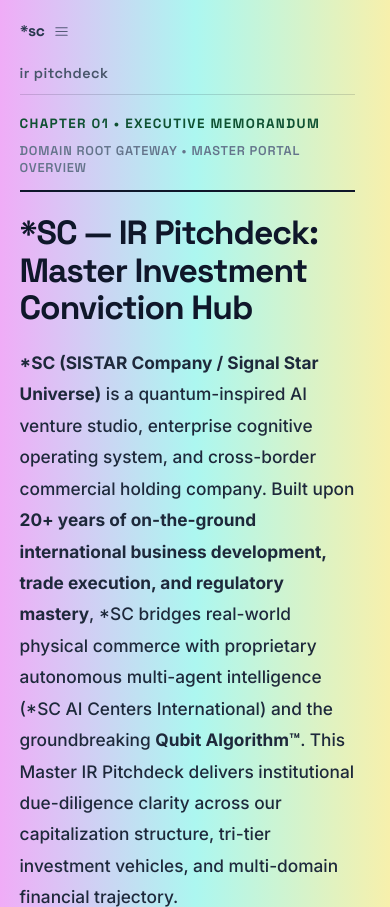
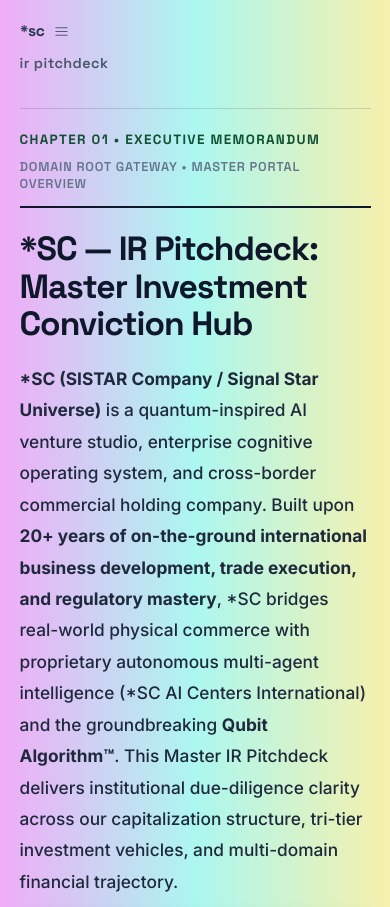
Before and after one commit to denniiku/ir-pitchdeck, a plain HTML site: page index.html in a window 390 px wide. Shown: the top 907 px of the page. Drawn offline with Linux system fonts and the light colour scheme.

Commit message:
Sync public domain common_assets & structure

```diff
--- a/common_assets/common_new.css
+++ b/common_assets/common_new.css
@@ -518,65 +518,23 @@ main.sc-root-landing,
   width: 100% !important;
   max-width: min(1400px, 96%) !important;
   margin: 0 !important;
-  padding: clamp(36px, 5vh, 64px) clamp(28px, 4.5vw, 72px) 120px !important;
+  padding: clamp(32px, 4.2vh, 52px) clamp(28px, 4.5vw, 72px) 120px !important;
 }
 
-main p,
-.sc-monograph p,
-.sc-prd-page p,
-.sc-root-landing p {
-  margin-left: 0 !important;
-  text-indent: 0 !important;
+/* 메뉴가 접혀 *sc ≡ 버튼이 떠 있을 때(PC 폴딩 & 모바일 전체) 항상 54px 아래에서 시작 */
+body.sc-nav-folded > main,
+body.sc-nav-folded main,
+body.sc-nav-folded .sc-monograph,
+body.sc-nav-folded .sc-prd-page,
+body.sc-nav-folded .sc-root-landing,
+body.sc-nav-folded .sc-doc,
+body.sc-nav-folded .doc-container,
+body.sc-nav-folded .content-wrap,
+body.sc-nav-folded .sc-main-stage {
+  padding-top: 54px !important;
 }
 
-/* Prevent single-line hero titles from clipping off the right edge of the screen */
-.sc-hero-singleline,
-main h1 {
-  white-space: normal !important;
-  word-break: keep-all !important;
-  overflow-wrap: break-word !important;
-}
-
-/* Keep all blockquotes and paragraphs flush-left with headings */
-main blockquote,
-.sc-monograph blockquote,
-.sc-prd-page blockquote {
-  margin-left: 0 !important;
-  padding-left: 0 !important;
-  border-left: none !important;
-}
-
-/* Hide top-right PDF / Print buttons consistently */
-.sc-action-btns {
-  display: none !important;
-}
-
-/* === COMPACT TOP ROUTE TO MAIN CONTENT SPACING === */
-.sc-route, .sc-eyebrow, .breadcrumb, .page-path {
-  margin-bottom: 4px !important;
-}
-.sc-top-bar {
-  padding-bottom: 8px !important;
-  margin-bottom: 14px !important;
-}
-@media (min-width: 769px) {
-  .sc-monograph, main.sc-monograph, main {
-    padding-top: clamp(22px, 3vh, 36px) !important;
-  }
-}
 @media (max-width: 768px) {
-  body > main, main, .sc-monograph, .sc-main-stage {
-    padding-top: 54px !important;
-  }
-}
-.sc-monograph > .sc-chapter:first-of-type {
-  padding-top: 6px !important;
-}
-@media (max-width: 768px) {
-  body.sc-nav-folded,
-  body.sc-nav-open {
-    padding-top: 36px !important;
-  }
   body > main,
   main,
   main.sc-monograph,
@@ -589,26 +547,43 @@ main blockquote,
   .doc-container,
   .content-wrap,
   .sc-main-stage {
-    padding: 28px 5vw 80px !important;
+    max-width: 100% !important;
+    padding: 54px 5vw 80px !important;
   }
 }
-@media (max-width: 768px) {
-  body.sc-nav-folded,
-  body.sc-nav-open {
-    padding-top: 36px !important;
-  }
-  body > main,
-  main,
-  main.sc-monograph,
-  main.sc-prd-page,
-  main.sc-root-landing,
-  .sc-monograph,
-  .sc-prd-page,
-  .sc-root-landing,
-  .sc-doc,
-  .doc-container,
-  .content-wrap,
-  .sc-main-stage {
-    padding: 28px 5vw 80px !important;
-  }
+
+.sc-top-bar {
+  padding-bottom: 10px !important;
+  margin-bottom: 16px !important;
 }
+
+.sc-monograph > .sc-chapter:first-of-type {
+  padding-top: 6px !important;
+}
+
+main p,
+.sc-monograph p,
+.sc-prd-page p,
+.sc-root-landing p {
+  margin-left: 0 !important;
+  text-indent: 0 !important;
+}
+
+.sc-hero-singleline,
+main h1 {
+  white-space: normal !important;
+  word-break: keep-all !important;
+  overflow-wrap: break-word !important;
+}
+
+main blockquote,
+.sc-monograph blockquote,
+.sc-prd-page blockquote {
+  margin-left: 0 !important;
+  padding-left: 0 !important;
+  border-left: none !important;
+}
+
+.sc-action-btns {
+  display: none !important;
+}
--- a/index.html
+++ b/index.html
@@ -47,8 +47,8 @@
         var i = p.toLowerCase().indexOf("/sc_web/");
         base = i !== -1 ? "file://" + p.substring(0, i + 8) + "common_assets/" : "./common_assets/";
       }
-      document.write("<link rel=\"stylesheet\" href=\"" + base + "common_new.css?v=2.2\">");
-      document.write("<script src=\"" + base + "nav_new.js?v=2.2\" defer><\/script><script src=\"" + base + "sc_translator.js\" defer><\/script>");
+      document.write("<link rel=\"stylesheet\" href=\"" + base + "common_new.css?v=2.3\">");
+      document.write("<script src=\"" + base + "nav_new.js?v=2.3\" defer><\/script><script src=\"" + base + "sc_translator.js\" defer><\/script>");
     })();
   </script>
   <style>
```
Also changed, not shown: 01_back-us/index.html (+2 -2 lines), 01_back-us/storage/index_golden_backup.html (+2 -2 lines), storage/index_golden_backup.html (+2 -2 lines).
